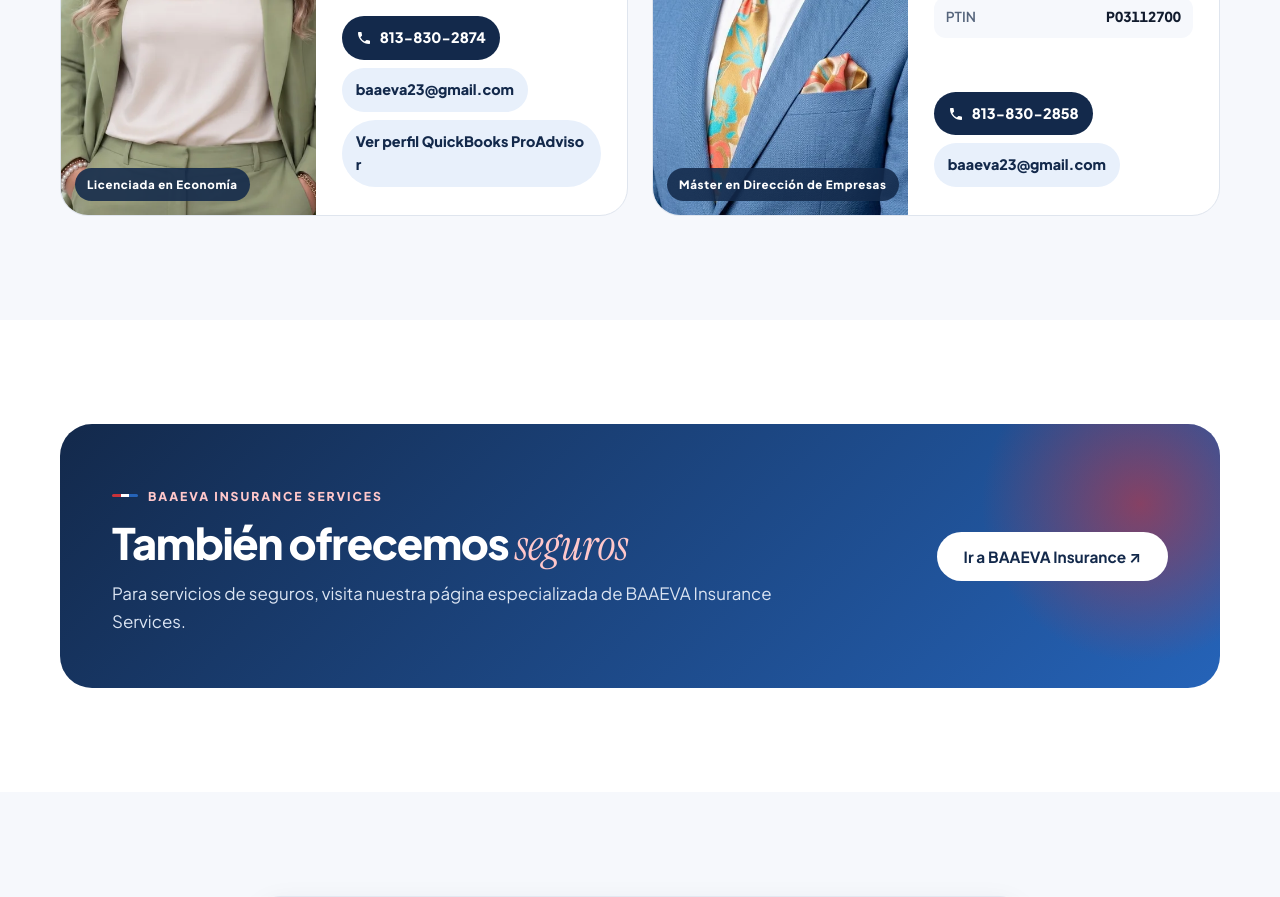
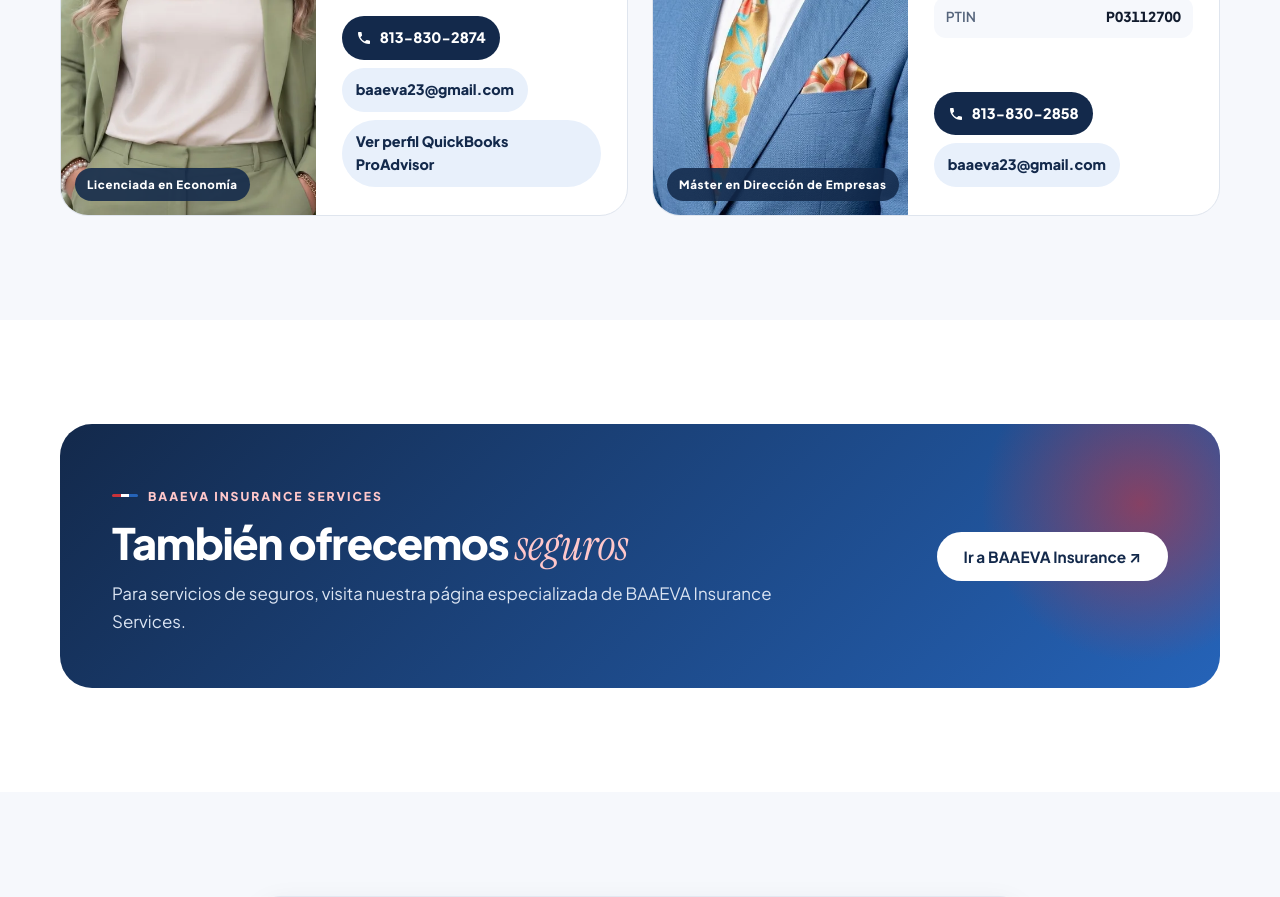
Before and after one commit to baaevainsurance-blip/baaeva-hispanic-family-documents, a plain HTML site: page index.html in a window 1280 px wide. Shown: the part 3140-4037 px from the top of the page. Drawn offline with Linux system fonts and the light colour scheme.

Commit message:
Fix ProAdvisor button text wrapping

```diff
--- a/index.html
+++ b/index.html
@@ -402,7 +402,7 @@ footer.legal p{max-width:80ch}
           <div class="links">
             <a href="tel:8138302874"><svg viewBox="0 0 24 24" aria-hidden="true"><path d="M6.6 10.8a15.1 15.1 0 0 0 6.6 6.6l2.2-2.2c.3-.3.7-.4 1-.2 1.1.4 2.3.6 3.6.6.6 0 1 .4 1 1V20c0 .6-.4 1-1 1A17 17 0 0 1 3 4c0-.6.4-1 1-1h3.5c.6 0 1 .4 1 1 0 1.3.2 2.5.6 3.6.1.3 0 .7-.2 1z"/></svg>813-830-2874</a>
             <a class="mail" href="mailto:baaeva23@gmail.com">baaeva23@gmail.com</a>
-            <a class="mail" href="https://proadvisor.intuit.com/app/accountant/search?searchId=yamile-pupo-proenza" target="_blank" rel="noopener">Ver perfil QuickBooks ProAdvisor</a>
+            <a class="mail" style="word-break:normal" href="https://proadvisor.intuit.com/app/accountant/search?searchId=yamile-pupo-proenza" target="_blank" rel="noopener">Ver perfil QuickBooks ProAdvisor</a>
           </div>
         </div>
       </article>
```
